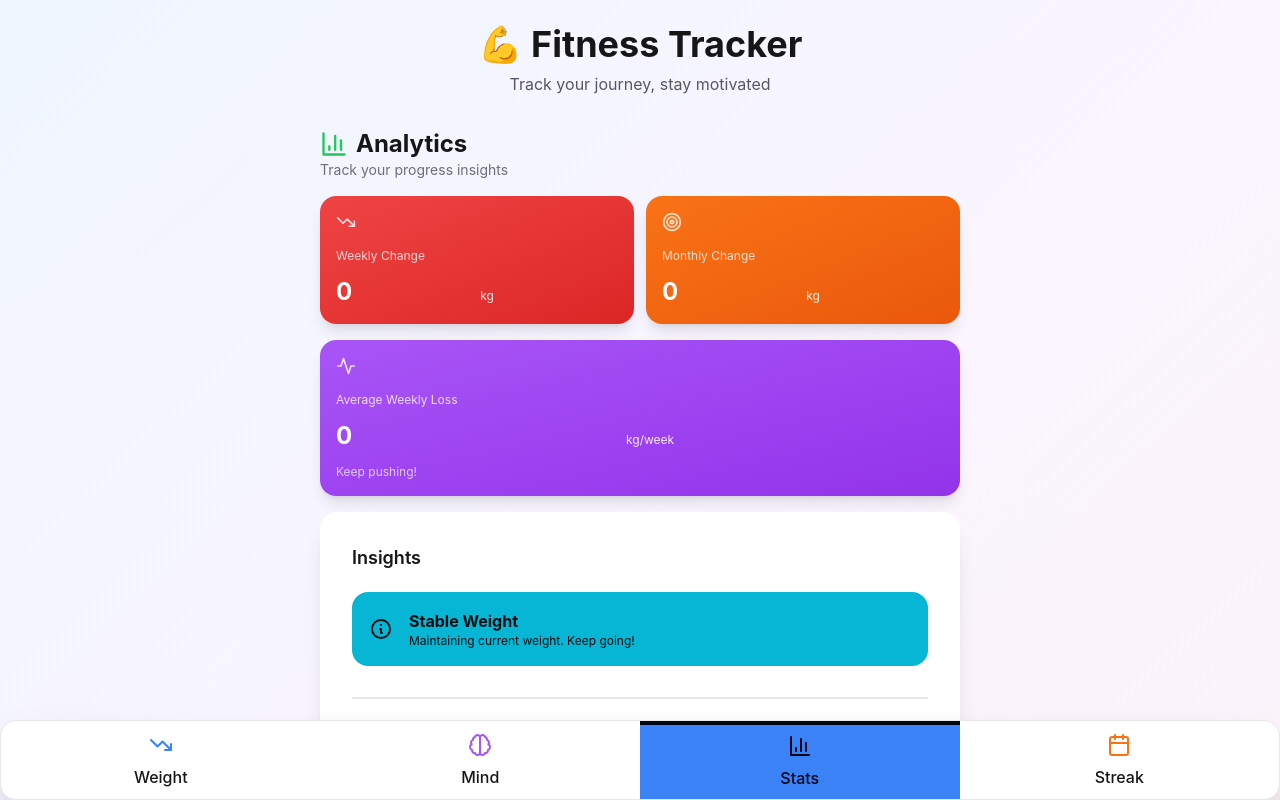
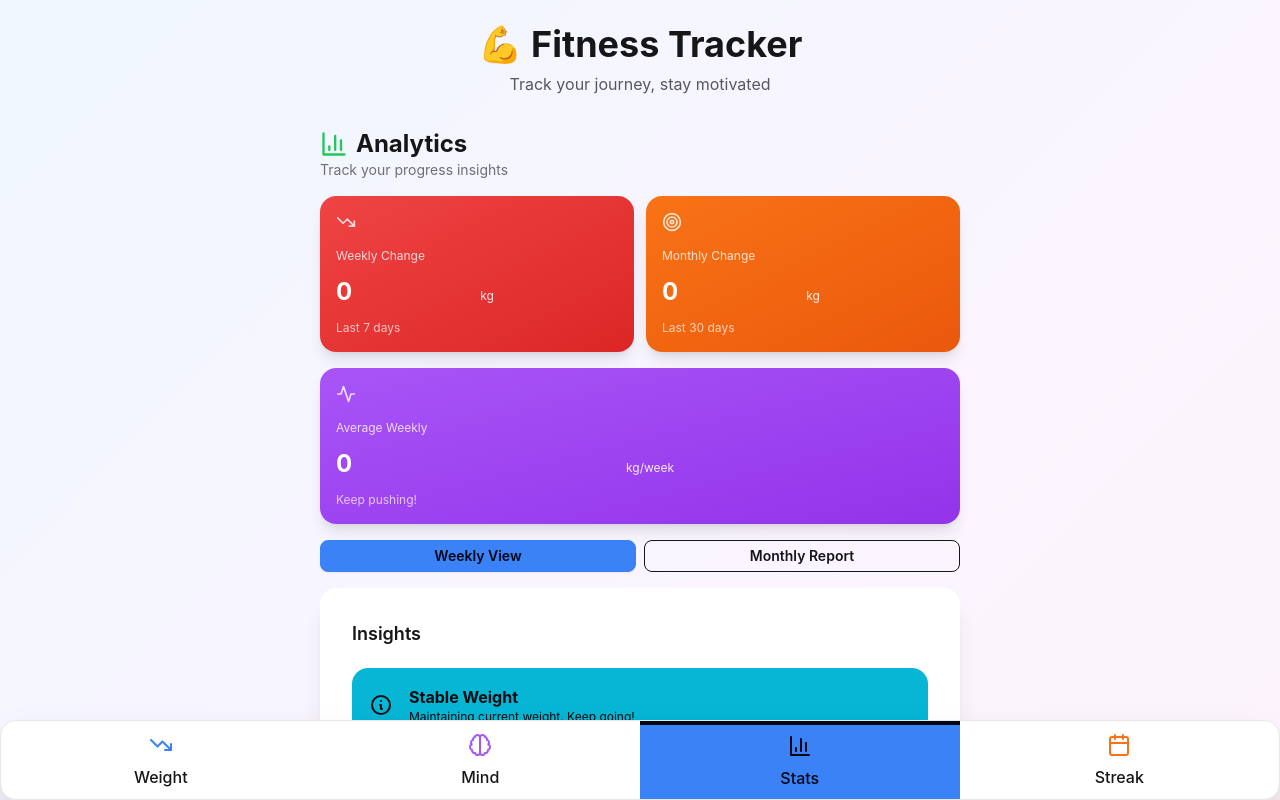
Before and after one commit to bhanu75/healthcraft, a React (Create React App) app: page / in a window 1280 px wide. Both pictures are taken after a click on the button "Stats". Shown: the top 800 px of the page. Built offline with nearby package versions, Linux system fonts and the light colour scheme; the HTML template or start-up script is replaced by a standard one.

Commit message:
Update Analytics.jsx

```diff
--- a/src/modules/Analytics/Analytics.jsx
+++ b/src/modules/Analytics/Analytics.jsx
@@ -1,5 +1,5 @@
-import React from 'react';
-import { BarChart3, TrendingDown, Target, Activity } from 'lucide-react';
+import React, { useState } from 'react';
+import { BarChart3, TrendingDown, Target, Activity, Calendar as CalendarIcon, Download } from 'lucide-react';
 import useAppStore from '../../store/useAppStore';
 import StatsCard from '../../components/StatsCard';
 import {
@@ -10,22 +10,29 @@ import {
   CartesianGrid,
   Tooltip,
   ResponsiveContainer,
-  Cell
+  Cell,
+  LineChart,
+  Line
 } from 'recharts';
+import { format, startOfMonth, endOfMonth, eachMonthOfInterval, parseISO } from 'date-fns';
 
 const Analytics = () => {
   const {
     weightData,
     getWeeklyChange,
     getMonthlyChange,
-    getAverageWeightLoss
+    getAverageWeightLoss,
+    getCurrentWeight,
+    getStartWeight
   } = useAppStore();
+
+  const [viewMode, setViewMode] = useState('weekly'); // 'weekly' or 'monthly'
 
   const weeklyChange = getWeeklyChange();
   const monthlyChange = getMonthlyChange();
   const avgWeeklyLoss = getAverageWeightLoss();
 
-  // Calculate weekly breakdown
+  // Calculate weekly breakdown with month labels
   const getWeeklyBreakdown = () => {
     if (weightData.length < 2) return [];
 
@@ -36,12 +43,14 @@ const Analytics = () => {
       currentWeek.push(entry);
 
       if (currentWeek.length === 7 || idx === weightData.length - 1) {
-        const weekStart = currentWeek[0].weight;
-        const weekEnd = currentWeek[currentWeek.length - 1].weight;
-        const change = (weekEnd - weekStart).toFixed(1);
+        const weekStart = currentWeek[0];
+        const weekEnd = currentWeek[currentWeek.length - 1];
+        const change = (weekEnd.weight - weekStart.weight).toFixed(1);
+        const monthLabel = format(parseISO(weekEnd.date), 'MMM');
 
         weeks.push({
           week: `Week ${weeks.length + 1}`,
+          month: monthLabel,
           change: parseFloat(change),
           color: change < 0 ? '#10b981' : change > 0 ? '#ef4444' : '#6b7280'
         });
@@ -53,7 +62,51 @@ const Analytics = () => {
     return weeks;
   };
 
+  // Calculate monthly report
+  const getMonthlyReport = () => {
+    if (weightData.length === 0) return [];
+
+    const firstDate = parseISO(weightData[0].date);
+    const lastDate = parseISO(weightData[weightData.length - 1].date);
+
+    const months = eachMonthOfInterval({ start: firstDate, end: lastDate });
+
+    return months.map(monthDate => {
+      const monthStr = format(monthDate, 'MMM yyyy');
+      const monthStart = startOfMonth(monthDate);
+      const monthEnd = endOfMonth(monthDate);
+
+      const entriesInMonth = weightData.filter(entry => {
+        const entryDate = parseISO(entry.date);
+        return entryDate >= monthStart && entryDate <= monthEnd;
+      });
+
+      if (entriesInMonth.length === 0) return null;
+
+      const startWeight = entriesInMonth[0].weight;
+      const endWeight = entriesInMonth[entriesInMonth.length - 1].weight;
+      const change = (endWeight - startWeight).toFixed(1);
+      const avgWeight = (entriesInMonth.reduce((sum, e) => sum + e.weight, 0) / entriesInMonth.length).toFixed(1);
+
+      return {
+        month: monthStr,
+        startWeight,
+        endWeight,
+        avgWeight: parseFloat(avgWeight),
+        change: parseFloat(change),
+        entries: entriesInMonth.length,
+        color: change < 0 ? '#10b981' : change > 0 ? '#ef4444' : '#6b7280'
+      };
+    }).filter(Boolean);
+  };
+
   const weeklyBreakdown = getWeeklyBreakdown();
+  const monthlyReport = getMonthlyReport();
+
+  const totalEntries = weightData.length;
+  const totalDays = weightData.length > 1
+    ? Math.floor((parseISO(weightData[weightData.length - 1].date) - parseISO(weightData[0].date)) / (1000 * 60 * 60 * 24))
+    : 0;
 
   return (
     <div className="space-y-4 animate-fade-in">
@@ -74,6 +127,7 @@ const Analytics = () => {
           title="Weekly Change"
           value={weeklyChange > 0 ? `+${weeklyChange}` : weeklyChange}
           unit="kg"
+          subtitle="Last 7 days"
           gradient={
             weeklyChange < 0
               ? 'from-green-500 to-green-600'
@@ -85,6 +139,7 @@ const Analytics = () => {
           title="Monthly Change"
           value={monthlyChange > 0 ? `+${monthlyChange}` : monthlyChange}
           unit="kg"
+          subtitle="Last 30 days"
           gradient={
             monthlyChange < 0
               ? 'from-blue-500 to-blue-600'
@@ -95,7 +150,7 @@ const Analytics = () => {
       </div>
 
       <StatsCard
-        title="Average Weekly Loss"
+        title="Average Weekly"
         value={Math.abs(avgWeeklyLoss)}
         unit="kg/week"
         subtitle={avgWeeklyLoss < 0 ? 'Great progress!' : 'Keep pushing!'}
@@ -103,8 +158,24 @@ const Analytics = () => {
         icon={Activity}
       />
 
+      {/* View Toggle */}
+      <div className="flex gap-2">
+        <button
+          onClick={() => setViewMode('weekly')}
+          className={`btn btn-sm flex-1 ${viewMode === 'weekly' ? 'btn-primary' : 'btn-outline'}`}
+        >
+          Weekly View
+        </button>
+        <button
+          onClick={() => setViewMode('monthly')}
+          className={`btn btn-sm flex-1 ${viewMode === 'monthly' ? 'btn-primary' : 'btn-outline'}`}
+        >
+          Monthly Report
+        </button>
+      </div>
+
       {/* Weekly Breakdown Chart */}
-      {weeklyBreakdown.length > 0 && (
+      {viewMode === 'weekly' && weeklyBreakdown.length > 0 && (
         <div className="card bg-base-100 shadow-xl">
           <div className="card-body">
             <h2 className="card-title text-lg mb-4">Weekly Breakdown</h2>
@@ -114,7 +185,7 @@ const Analytics = () => {
                 <XAxis
                   dataKey="week"
                   stroke="#9ca3af"
-                  style={{ fontSize: '12px' }}
+                  style={{ fontSize: '11px' }}
                 />
                 <YAxis
                   stroke="#9ca3af"
@@ -122,11 +193,14 @@ const Analytics = () => {
                 />
                 <Tooltip
                   contentStyle={{
-                    backgroundColor: '#fff',
+                    backgroundColor: 'hsl(var(--b1))',
                     border: '2px solid #3b82f6',
                     borderRadius: '8px'
                   }}
-                  formatter={(value) => [`${value} kg`, 'Change']}
+                  formatter={(value, name, props) => [
+                    `${value} kg`,
+                    `Change (${props.payload.month})`
+                  ]}
                 />
                 <Bar dataKey="change" radius={[8, 8, 0, 0]}>
                   {weeklyBreakdown.map((entry, index) => (
@@ -135,6 +209,97 @@ const Analytics = () => {
                 </Bar>
               </BarChart>
             </ResponsiveContainer>
+            <div className="text-xs text-center text-base-content/60 mt-2">
+              Showing weekly weight change across different months
+            </div>
+          </div>
+        </div>
+      )}
+
+      {/* Monthly Report */}
+      {viewMode === 'monthly' && monthlyReport.length > 0 && (
+        <div className="space-y-4">
+          {/* Monthly Chart */}
+          <div className="card bg-base-100 shadow-xl">
+            <div className="card-body">
+              <h2 className="card-title text-lg mb-4">Monthly Progress</h2>
+              <ResponsiveContainer width="100%" height={300}>
+                <LineChart data={monthlyReport}>
+                  <CartesianGrid strokeDasharray="3 3" stroke="#e5e7eb" />
+                  <XAxis
+                    dataKey="month"
+                    stroke="#9ca3af"
+                    style={{ fontSize: '11px' }}
+                  />
+                  <YAxis
+                    stroke="#9ca3af"
+                    style={{ fontSize: '12px' }}
+                  />
+                  <Tooltip
+                    contentStyle={{
+                      backgroundColor: 'hsl(var(--b1))',
+                      border: '2px solid #3b82f6',
+                      borderRadius: '8px'
+                    }}
+                  />
+                  <Line
+                    type="monotone"
+                    dataKey="avgWeight"
+                    stroke="#3b82f6"
+                    strokeWidth={3}
+                    dot={{ fill: '#3b82f6', r: 6 }}
+                    name="Avg Weight"
+                  />
+                </LineChart>
+              </ResponsiveContainer>
+            </div>
+          </div>
+
+          {/* Monthly Details */}
+          <div className="card bg-base-100 shadow-xl">
+            <div className="card-body">
+              <h2 className="card-title text-lg mb-3">Monthly Breakdown</h2>
+              <div className="space-y-3">
+                {monthlyReport.map((month, idx) => (
+                  <div key={idx} className="card bg-base-200 shadow">
+                    <div className="card-body p-4">
+                      <div className="flex items-center justify-between mb-2">
+                        <div className="flex items-center gap-2">
+                          <CalendarIcon className="w-5 h-5 text-primary" />
+                          <h3 className="font-bold">{month.month}</h3>
+                        </div>
+                        <div className={`badge badge-lg ${
+                          month.change < 0 ? 'badge-success' :
+                          month.change > 0 ? 'badge-error' :
+                          'badge-ghost'
+                        }`}>
+                          {month.change > 0 ? '+' : ''}{month.change} kg
+                        </div>
+                      </div>
+
+                      <div className="grid grid-cols-3 gap-2 text-sm">
+                        <div>
+                          <p className="text-xs text-base-content/60">Start</p>
+                          <p className="font-medium">{month.startWeight} kg</p>
+                        </div>
+                        <div>
+                          <p className="text-xs text-base-content/60">End</p>
+                          <p className="font-medium">{month.endWeight} kg</p>
+                        </div>
+                        <div>
+                          <p className="text-xs text-base-content/60">Avg</p>
+                          <p className="font-medium">{month.avgWeight} kg</p>
+                        </div>
+                      </div>
+
+                      <div className="mt-2 text-xs text-base-content/60">
+                        {month.entries} entries this month
+                      </div>
+                    </div>
+                  </div>
+                ))}
+              </div>
+            </div>
           </div>
         </div>
       )}
@@ -150,8 +315,8 @@ const Analytics = () => {
                 <path strokeLinecap="round" strokeLinejoin="round" strokeWidth="2" d="M9 12l2 2 4-4m6 2a9 9 0 11-18 0 9 9 0 0118 0z" />
               </svg>
               <div>
-                <h3 className="font-bold">Excellent Progress!</h3>
-                <div className="text-xs">You lost {Math.abs(weeklyChange)} kg this week</div>
+                <h3 className="font-bold">Excellent Progress! 🎉</h3>
+                <div className="text-xs">You lost {Math.abs(weeklyChange)} kg this week. Keep it up!</div>
               </div>
             </div>
           ) : weeklyChange > 0 ? (
@@ -160,8 +325,8 @@ const Analytics = () => {
                 <path strokeLinecap="round" strokeLinejoin="round" strokeWidth="2" d="M12 9v2m0 4h.01m-6.938 4h13.856c1.54 0 2.502-1.667 1.732-3L13.732 4c-.77-1.333-2.694-1.333-3.464 0L3.34 16c-.77 1.333.192 3 1.732 3z" />
               </svg>
               <div>
-                <h3 className="font-bold">Stay Focused</h3>
-                <div className="text-xs">Weight increased by {weeklyChange} kg. Review your habits</div>
+                <h3 className="font-bold">Stay Focused 💪</h3>
+                <div className="text-xs">Weight increased by {weeklyChange} kg. Review your habits and stay consistent.</div>
               </div>
             </div>
           ) : (
@@ -178,46 +343,30 @@ const Analytics = () => {
 
           <div className="divider"></div>
 
-          <div className="space-y-3 text-sm">
-            <div className="flex items-center justify-between">
-              <span className="text-base-content/70">Total Entries</span>
-              <span className="font-bold badge badge-lg">{weightData.length}</span>
+          <div className="stats stats-vertical shadow">
+            <div className="stat">
+              <div className="stat-title">Total Entries</div>
+              <div className="stat-value text-primary">{totalEntries}</div>
+              <div className="stat-desc">Data points recorded</div>
             </div>
-            <div className="flex items-center justify-between">
-              <span className="text-base-content/70">Tracking Since</span>
-              <span className="font-bold">
+
+            <div className="stat">
+              <div className="stat-title">Tracking Duration</div>
+              <div className="stat-value text-secondary">{totalDays}</div>
+              <div className="stat-desc">Days since start</div>
+            </div>
+
+            <div className="stat">
+              <div className="stat-title">Tracking Since</div>
+              <div className="stat-value text-sm">
                 {weightData.length > 0
-                  ? new Date(weightData[0].date).toLocaleDateString()
+                  ? format(parseISO(weightData[0].date), 'dd MMM yyyy')
                   : 'N/A'
                 }
-              </span>
+              </div>
+              <div className="stat-desc">First entry date</div>
             </div>
           </div>
-        </div>
-      </div>
-
-      {/* Coming Soon Features */}
-      <div className="card bg-gradient-to-br from-green-500 to-green-600 text-white shadow-xl">
-        <div className="card-body">
-          <h3 className="card-title mb-3">Coming Soon</h3>
-          <ul className="space-y-2 text-sm">
-            <li className="flex items-center gap-2">
-              <div className="badge badge-sm bg-white/20">📈</div>
-              Trend prediction & goal projection
-            </li>
-            <li className="flex items-center gap-2">
-              <div className="badge badge-sm bg-white/20">🎯</div>
-              Custom goal setting with milestones
-            </li>
-            <li className="flex items-center gap-2">
-              <div className="badge badge-sm bg-white/20">📊</div>
-              Detailed monthly & yearly reports
-            </li>
-            <li className="flex items-center gap-2">
-              <div className="badge badge-sm bg-white/20">💡</div>
-              Personalized insights & recommendations
-            </li>
-          </ul>
         </div>
       </div>
     </div>
```
